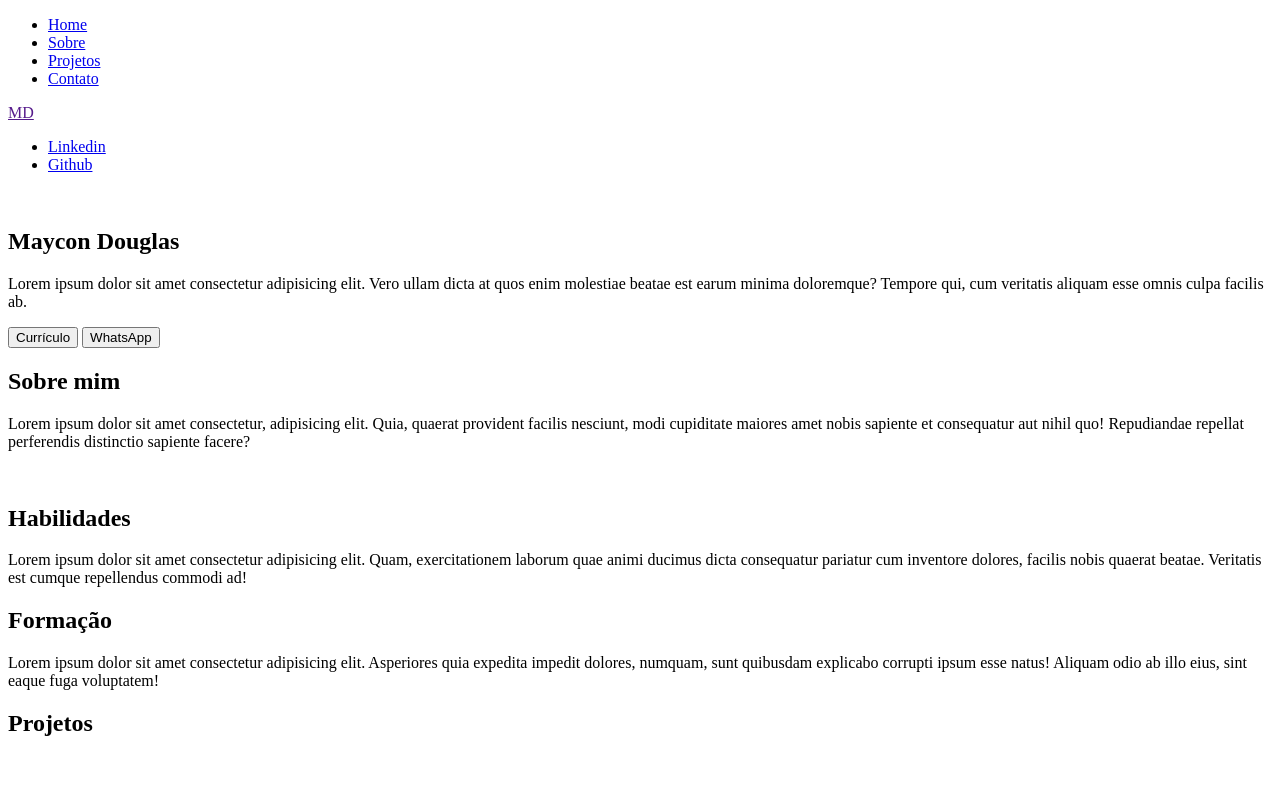
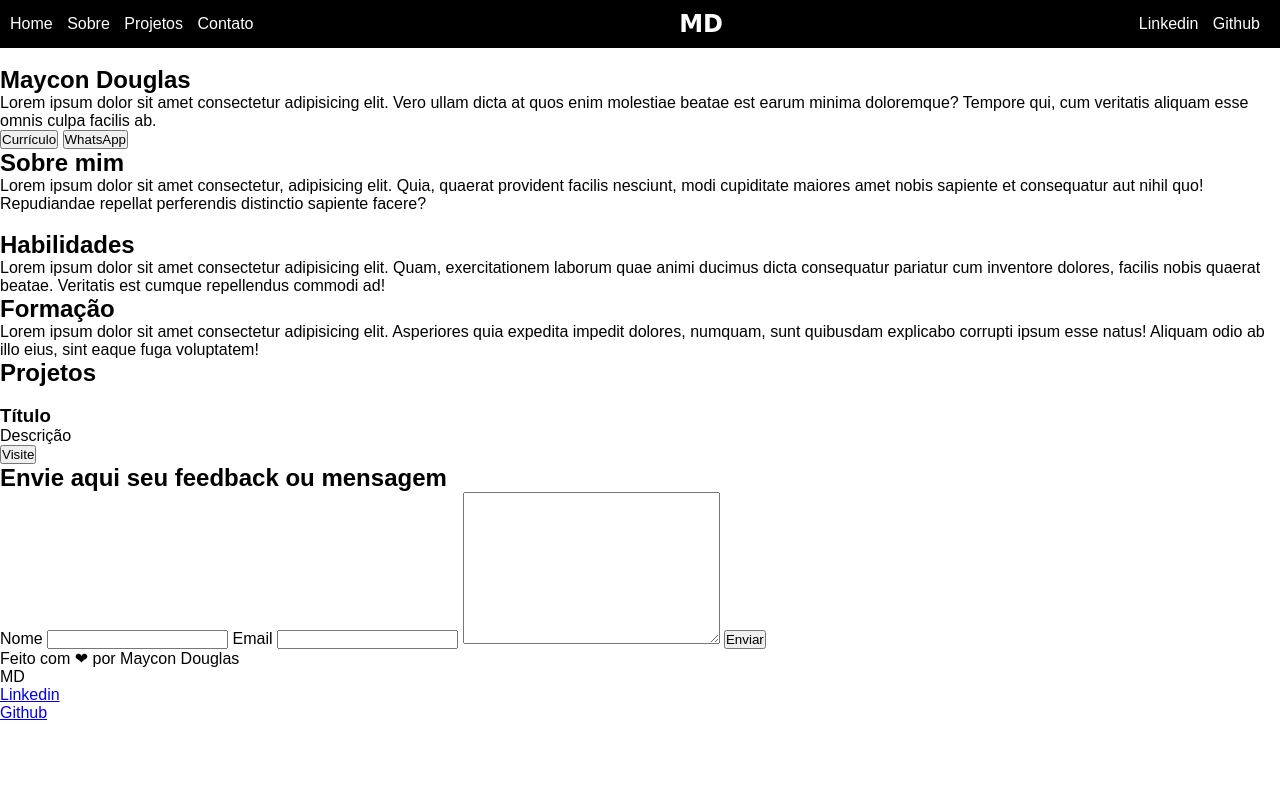
Before and after one commit to dualsgo/01-projeto-individual, a plain HTML site: page index.html in a window 1280 px wide. Shown: the top 791 px of the page. Drawn offline with Linux system fonts and the light colour scheme.

Commit message:
Preparando o menu

```diff
--- a/assets/css/style.css
+++ b/assets/css/style.css
@@ -1,4 +1,84 @@
-/*
-Plano de fundo: #E5E7E9
-Fontes: #1C2833
- */
+/* Reset CSS */
+* {
+  margin: 0;
+  padding: 0;
+  box-sizing: border-box;
+  font-family: "Poppins", sans-serif;
+}
+
+/* Fontes */
+@import url("https://fonts.googleapis.com/css2?family=Roboto:wght@100;400;500&display=swap");
+@import url("https://fonts.googleapis.com/css2?family=Poppins:wght@200;300&family=Roboto:wght@100;400;500&display=swap");
+@import url("https://fonts.googleapis.com/css2?family=Caveat:wght@700&display=swap");
+
+/* Navegação */
+header nav {
+  background-color: #000;
+  padding: 10px;
+  display: flex;
+  justify-content: space-between;
+  align-items: center;
+  height: 100%;
+}
+
+/* Lista de menu */
+.menu ul,
+.social ul {
+  list-style-type: none;
+  margin: 0;
+  padding: 0;
+}
+
+.menu li,
+.social li {
+  display: inline;
+  margin-right: 10px;
+}
+
+.menu li a,
+.social li a {
+  text-decoration: none;
+  color: #fff;
+}
+
+.menu li a:hover,
+.logo a:hover,
+.social li a:hover {
+  color: #fff;
+}
+
+.social li a {
+  text-decoration: none;
+  color: #fff;
+  font-size: 16px;
+}
+
+.social li a:hover {
+  color: #ccc;
+}
+
+/* Logo */
+.logo {
+  text-align: center;
+  height: 100%;
+}
+
+.logo a {
+  text-decoration: none;
+  color: #fff;
+  font-size: 24px;
+  font-weight: bold;
+  font-family: "Caveat", cursive;
+}
+/* Animações Hover */
+.menu li a,
+.logo a,
+.social li a {
+  transition: color 0.3s ease;
+}
+
+.menu li a:hover,
+.logo a:hover,
+.social li a:hover {
+  color: #2ecc71;
+}
```
